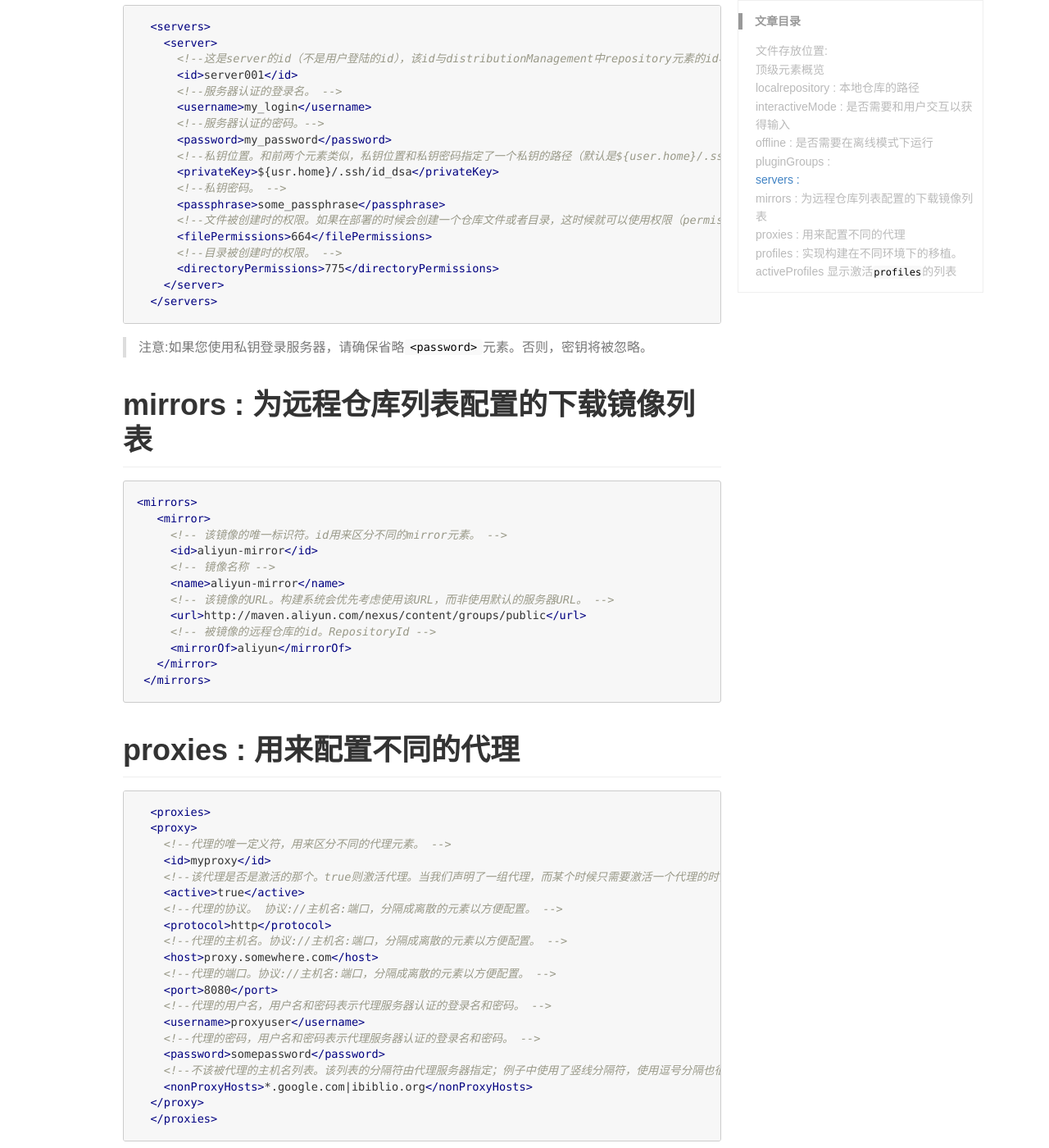
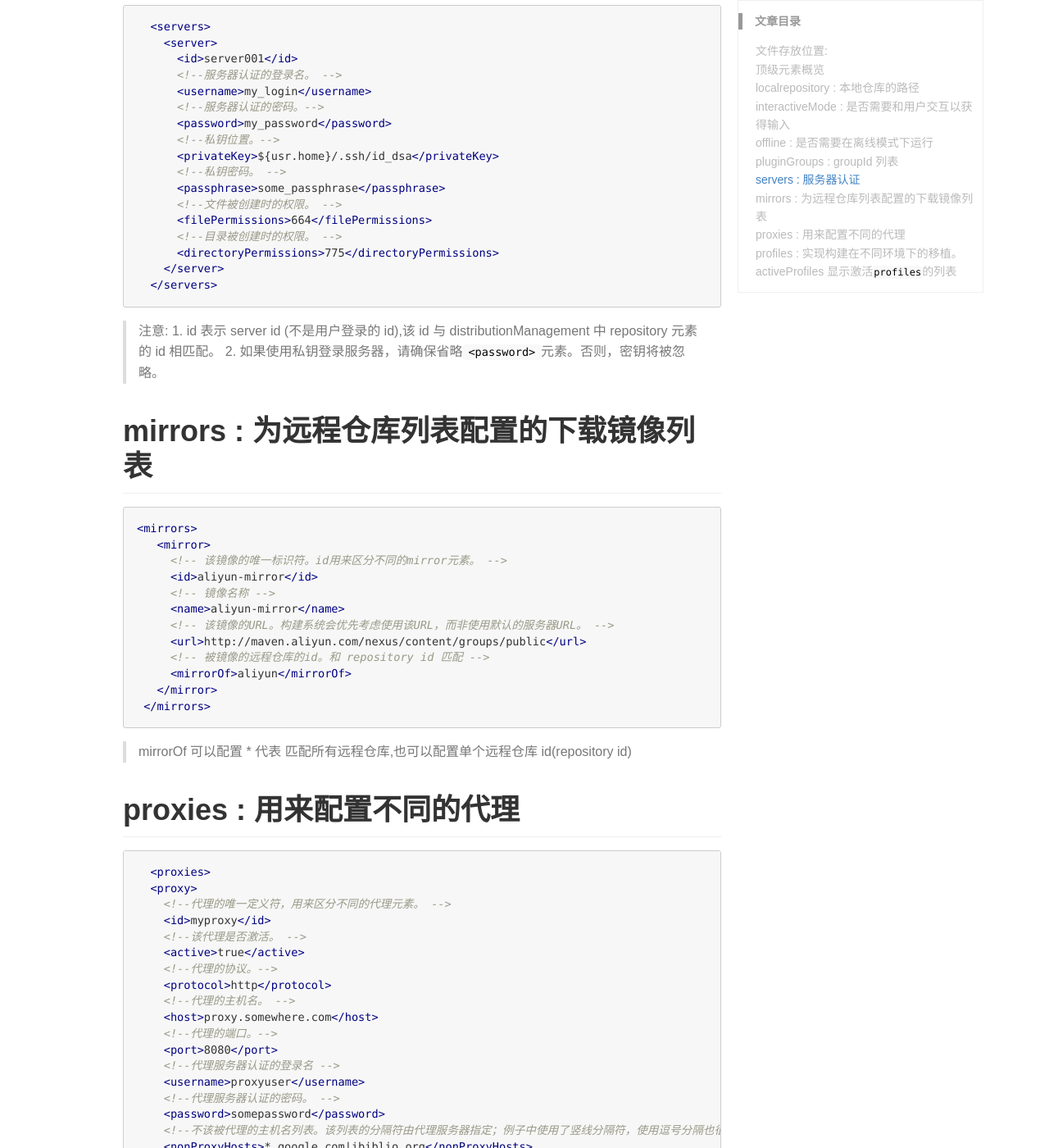
Before and after one commit to xiaokuicui/xiaokuicui.github.io, a Jekyll site: the page built from _posts/2016-03-26-maven.md, in a window 1280 px wide and 1400 px high, scrolled down 1969 px. Shown: the whole window at 82% size. Built offline with Jekyll 4.4.1, drawn with Linux system fonts in a browser that asks for light colours; comment, search, counter and statistics services are not loaded; some of the changed text lies outside the part shown.

Commit message:
maven settings

````diff
--- a/_posts/2016-03-26-maven.md
+++ b/_posts/2016-03-26-maven.md
@@ -54,33 +54,32 @@
   <offline>false</offline>
 ```
 
-# pluginGroups :
+# pluginGroups : groupId 列表
 
-该元素包含一个`pluginGroup`元素列表，每个元素都包含一个groupId。当我们使用某个插件，并且没有在命令行为其提供组织Id（groupId）的时候，Maven就会搜索该列表。该列表自动包含`org.apache.maven.plugins`和`org.codehaus.mojo`。
+该元素包含一个`pluginGroup`元素列表，每个元素都包含一个 groupId。当我们使用某个插件，并且没有在命令行为其提供组织Id（groupId）的时候，Maven就会搜索该列表。该列表自动包含`org.apache.maven.plugins`和`org.codehaus.mojo`。
 
 ```xml
   <!--plugin的组织Id（groupId） -->
   <pluginGroup>org.apache.maven.plugins</pluginGroup>
 ```
 
-# servers :
+# servers : 服务器认证
 
 一般仓库的下载和部署是在`pom.xml`文件中的`repositories`和`distributionManagement`元素中定义的。类似用户名、密码（有些仓库访问是需要安全认证的）等信息不应该在`pom.xml`文件中配置，这些信息可以配置在`settings.xml`中。
 
 ```xml
   <servers>
     <server>
-      <!--这是server的id（不是用户登陆的id），该id与distributionManagement中repository元素的id相匹配。 -->
       <id>server001</id>
       <!--服务器认证的登录名。 -->
       <username>my_login</username>
       <!--服务器认证的密码。-->
       <password>my_password</password>
-      <!--私钥位置。和前两个元素类似，私钥位置和私钥密码指定了一个私钥的路径（默认是${user.home}/.ssh/id_dsa） -->
+      <!--私钥位置。-->
       <privateKey>${usr.home}/.ssh/id_dsa</privateKey>
       <!--私钥密码。 -->
       <passphrase>some_passphrase</passphrase>
-      <!--文件被创建时的权限。如果在部署的时候会创建一个仓库文件或者目录，这时候就可以使用权限（permission）。这两个元素合法的值是一个三位数字，其对应了unix文件系统的权限，如664，或者775。 -->
+      <!--文件被创建时的权限。 -->
       <filePermissions>664</filePermissions>
       <!--目录被创建时的权限。 -->
       <directoryPermissions>775</directoryPermissions>
@@ -88,7 +87,7 @@
   </servers>
 ```
 
-> 注意:如果您使用私钥登录服务器，请确保省略`<password>`元素。否则，密钥将被忽略。
+> 注意: 1\. id 表示 server id (不是用户登录的 id),该 id 与 distributionManagement 中 repository 元素的 id 相匹配。 2\. 如果使用私钥登录服务器，请确保省略`<password>`元素。否则，密钥将被忽略。
 
 # mirrors : 为远程仓库列表配置的下载镜像列表
 
@@ -101,11 +100,13 @@
      <name>aliyun-mirror</name>
      <!-- 该镜像的URL。构建系统会优先考虑使用该URL，而非使用默认的服务器URL。 -->
      <url>http://maven.aliyun.com/nexus/content/groups/public</url>
-     <!-- 被镜像的远程仓库的id。RepositoryId -->
+     <!-- 被镜像的远程仓库的id。和 repository id 匹配 -->
      <mirrorOf>aliyun</mirrorOf>
    </mirror>
  </mirrors>
 ```
+
+> mirrorOf 可以配置 * 代表 匹配所有远程仓库,也可以配置单个远程仓库 id(repository id)
 
 # proxies : 用来配置不同的代理
 
@@ -114,17 +115,17 @@
   <proxy>
     <!--代理的唯一定义符，用来区分不同的代理元素。 -->
     <id>myproxy</id>
-    <!--该代理是否是激活的那个。true则激活代理。当我们声明了一组代理，而某个时候只需要激活一个代理的时候，该元素就可以派上用处。 -->
+    <!--该代理是否激活。 -->
     <active>true</active>
-    <!--代理的协议。 协议://主机名:端口，分隔成离散的元素以方便配置。 -->
+    <!--代理的协议。-->
     <protocol>http</protocol>
-    <!--代理的主机名。协议://主机名:端口，分隔成离散的元素以方便配置。 -->
+    <!--代理的主机名。 -->
     <host>proxy.somewhere.com</host>
-    <!--代理的端口。协议://主机名:端口，分隔成离散的元素以方便配置。 -->
+    <!--代理的端口。-->
     <port>8080</port>
-    <!--代理的用户名，用户名和密码表示代理服务器认证的登录名和密码。 -->
+    <!--代理服务器认证的登录名 -->
     <username>proxyuser</username>
-    <!--代理的密码，用户名和密码表示代理服务器认证的登录名和密码。 -->
+    <!--代理服务器认证的密码。 -->
     <password>somepassword</password>
     <!--不该被代理的主机名列表。该列表的分隔符由代理服务器指定；例子中使用了竖线分隔符，使用逗号分隔也很常见。 -->
     <nonProxyHosts>*.google.com|ibiblio.org</nonProxyHosts>
@@ -157,9 +158,9 @@
 
   ```xml
   <activation>
-  <!--profile默认是否激活的标识 -->
+  <!--profile默认是否激活 -->
   <activeByDefault>false</activeByDefault>
-  <!--当匹配的jdk被检测到，profile被激活。例如，1.4激活JDK1.4，1.4.0_2，而!1.4激活所有版本不是以1.4开头的JDK。 -->
+  <!--当匹配的jdk被检测到，profile被激活。 -->
   <jdk>1.5</jdk>
   <!--当匹配的操作系统属性被检测到，profile被激活。os元素可以定义一些操作系统相关的属性。 -->
   <os>
@@ -172,14 +173,13 @@
     <!--激活profile的操作系统版本 -->
     <version>5.1.2600</version>
   </os>
-  <!--如果Maven检测到某一个属性（其值可以在POM中通过${name}引用,其拥有对应的name = 值，Profile就会被激活。如果值字段是空的，那么存在属性名称字段就会激活profile，否则按区分大小写方式匹配属性值字段 -->
+  <!--如果Maven检测到某一个属性,其拥有对应的name = 值，Profile就会被激活。如果值字段是空的，那么存在属性名称字段就会激活profile，否则按区分大小写方式匹配属性值字段 -->
   <property>
     <!--激活profile的属性的名称 -->
     <name>mavenVersion</name>
     <!--激活profile的属性的值 -->
     <value>2.0.3</value>
   </property>
-  <!--提供一个文件名，通过检测该文件的存在或不存在来激活profile。missing检查文件是否存在，如果不存在则激活profile。另一方面，exists则会检查文件是否存在，如果存在则激活profile。 -->
   <file>
     <!--如果指定的文件存在，则激活profile。 -->
     <exists>${basedir}/file2.properties</exists>
@@ -188,8 +188,6 @@
   </file>
   </activation>
   ```
-
-  > 要查看某个构建中将激活哪个配置文件，请使用 maven-help-plugin。`mvn help:active-profiles`
 
 - properties : 对应`profile`的扩展属性列表。可以使用符号`${X}`（其中`X`是属性名）在`pom.xml`中的任何位置访问它们的值。它们有五种不同的样式，都可以从`settings.xml`文件访问。
 
@@ -227,13 +225,13 @@
       <!--当Maven验证构件校验文件失败时该怎么做-ignore（忽略），fail（失败），或者warn（警告）。 -->
       <checksumPolicy>warn</checksumPolicy>
     </releases>
-    <!--如何处理远程仓库里快照版本的下载。有了releases和snapshots这两组配置，POM就可以在每个单独的仓库中，为每种类型的构件采取不同的策略。例如，可能有人会决定只为开发目的开启对快照版本下载的支持。参见repositories/repository/releases元素 -->
+    <!--如何处理远程仓库里快照版本的下载.-->
     <snapshots>
       <enabled />
       <updatePolicy />
       <checksumPolicy />
     </snapshots>
-    <!--远程仓库URL，按protocol://hostname/path形式 -->
+    <!--远程仓库URL -->
     <url>http://snapshots.maven.codehaus.org/maven2</url>
     <!--用于定位和排序构件的仓库布局类型-可以是default（默认）或者legacy（遗留）。Maven 2为其仓库提供了一个默认的布局；然而，Maven 1.x有一种不同的布局。我们可以使用该元素指定布局是default（默认）还是legacy（遗留）。 -->
     <layout>default</layout>
````
